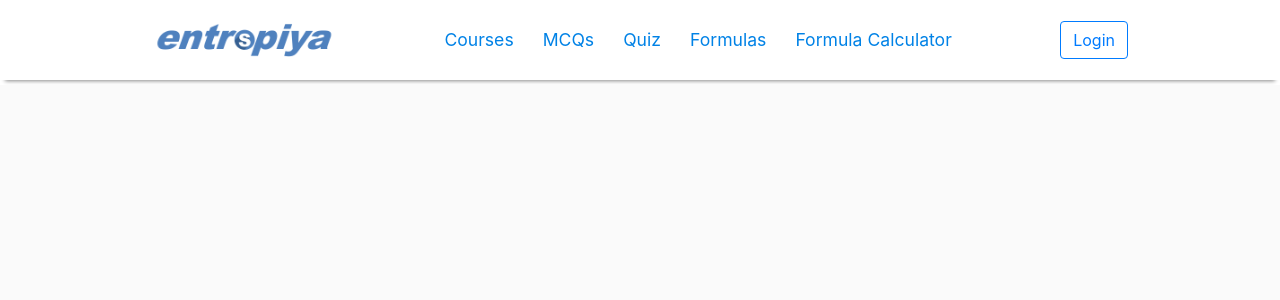
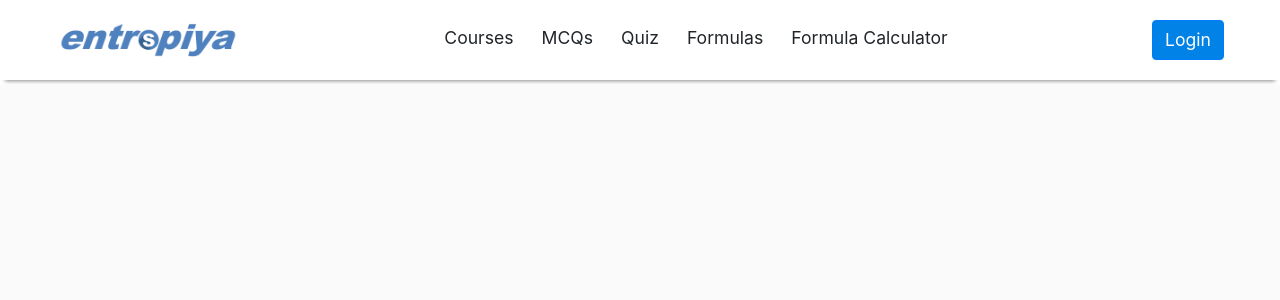
Before and after one commit to vilmarcabanero/entropiya-client-old-120921, a React (Create React App) app: page / in a window 1280 px wide. Shown: the top 300 px of the page. Built offline with nearby package versions, Linux system fonts and the light colour scheme.

Commit message:
Fixed the bottom border animation.

```diff
--- a/package.json
+++ b/package.json
@@ -52,6 +52,7 @@
     ]
   },
   "devDependencies": {
-    "@types/jquery": "^3.5.5"
+    "@types/jquery": "^3.5.5",
+    "@types/styled-components": "^5.1.9"
   }
 }
--- a/src/assets/stylesheets/_header.scss
+++ b/src/assets/stylesheets/_header.scss
@@ -6,7 +6,7 @@
     padding-right: 1.5rem;
     padding-bottom: 0.35rem;
     margin: 0.3rem auto;
-    width: 64rem;
+    width: 76rem;
 
 
     @include breakpoint-down(medium) {
@@ -21,8 +21,15 @@
       padding-right: 1.5rem;
     }
 
-    > .btn {
+    > div > button {
       font-size: $font-a;
+      background-color: $primaryColor;
+      color: white;
+      &:hover {
+        color: $primaryColor;
+        background-color: white;
+
+      }
     }
   }
 
@@ -40,7 +47,7 @@
     }
 
     //For mobile, set header height to 60px
-    @include breakpoint-down(medium) {
+    @include breakpoint-down(small) {
       > img {
         height: 3.75rem;
 
@@ -54,51 +61,67 @@
 
   }
 
-  &__menu { //Mobile Menu
-    > span {
-      display: block;
-      width: 26px;
-      height: 2px;
-      background-color: $primaryColor;
-      margin-left: 1.5rem;
-      transition: all 300ms ease-in-out;
-      transform-origin: left center;
+  // &__menu { //Mobile Menu
+  //   > span {
+  //     display: block;
+  //     width: 26px;
+  //     height: 2px;
+  //     background-color: $primaryColor;
+  //     margin-left: 1.5rem;
+  //     transition: all 300ms ease-in-out;
+  //     transform-origin: left center;
 
-      &:not(:last-child) {
-        margin-bottom: 5px;
-      }
-    }
+  //     &:not(:last-child) {
+  //       margin-bottom: 5px;
+  //     }
+  //   }
 
-    &.open {
-      > span:first-child {
-        transform: rotate(45deg);
-      }
+  //   &.open {
+  //     > span {
+  //       width: 50px;
+  //     }
+  //     > span:first-child {
+  //       transform: rotate(45deg);
+  //     }
 
-      > span:nth-child(2) {
-        opacity: 0;
-      }
+  //     > span:nth-child(2) {
+  //       opacity: 0;
+  //     }
 
-      > span:last-child {
-        transform: rotate(-45deg);
-      }
-    }
+  //     > span:last-child {
+  //       transform: rotate(-45deg);
+  //     }
+  //   }
 
-  }
+  // }
 
   &__links {
     > a {
-      color: $primaryColor;
+      // color: $primaryColor;
       font-size: $font-a;
 
+      &::after {
+        position: relative;
+        content: '';
+        display: block;
+        width: 0;
+        height: 3px;
+        background: $primaryColor;
+        transition: width .6s;
+        bottom: -1.625rem;
+      }
+
       &:hover {
-        // color: white;
-        // background-color: $primaryColor;
-        color: $primaryColor;
-        border: 1px solid $primaryColor; //width, style, color
+        color: $celticBlue;
+      }
+
+      &:hover::after {
+        width: 100%;
+        transition: width .6s;
       }
 
       &:not(:last-child) {
-        margin-right: 3px;
+        margin-right: 2px;
       }
     }
   }
--- a/src/assets/stylesheets/_mixins.scss
+++ b/src/assets/stylesheets/_mixins.scss
@@ -4,10 +4,10 @@
 // }
 
 //640px, 1024px, 1400px
-$breakpoints-up: ('medium': '40em', 'large': '64em', 'xlarge': '87.5em');
+$breakpoints-up: ('medium': '40em', 'large': '76em', 'xlarge': '87.5em');
 
-//639px, 1023px, 1399px
-$breakpoints-down: ('small': '39.9375em', 'medium': '63.9375em', 'large': '87.4375em');
+//639px, 1023px, 1399px 63.9375em
+$breakpoints-down: ('small': '39.9375em', 'medium': '75.9375em', 'large': '87.4375em',);
 
 @mixin breakpoint-up($size) {
   @media (min-width: map-get($breakpoints-up, $size)) {
--- a/src/components/Home/Header.tsx
+++ b/src/components/Home/Header.tsx
@@ -2,7 +2,8 @@ import React from 'react'
 import logo from '../../assets/images/header.png'
 // import './logic/header.js'
 
-const Header: React.FC = () => {
+const Header = () => {
+
 
   return (
     <header className='header bottom-shadow'>
@@ -22,11 +23,12 @@ const Header: React.FC = () => {
         <div className='flex flex-jc-sb flex-ai-c'>
           <button className='btn btn-outline-primary' id='hide-for-mobile'>Login</button>
 
-          <a id='btnHamburger' href='/' className='header__menu hide-for-desktop'>
+
+          {/* <a id='btnHamburger' href='/' class='header__menu hide-for-desktop'>
             <span></span>
             <span></span>
             <span></span>
-          </a>
+          </a> */}
         </div>
 
       </nav>
--- a/src/components/Home/Hero.tsx
+++ b/src/components/Home/Hero.tsx
@@ -1,4 +1,5 @@
 import React from 'react'
+
 
 
 const Hero: React.FC = () => {
```
Also changed, not shown: src/components/Home/_variables.scss (added, +29 -0 lines), 1 other file (tests, documents, lock files or other folders).
